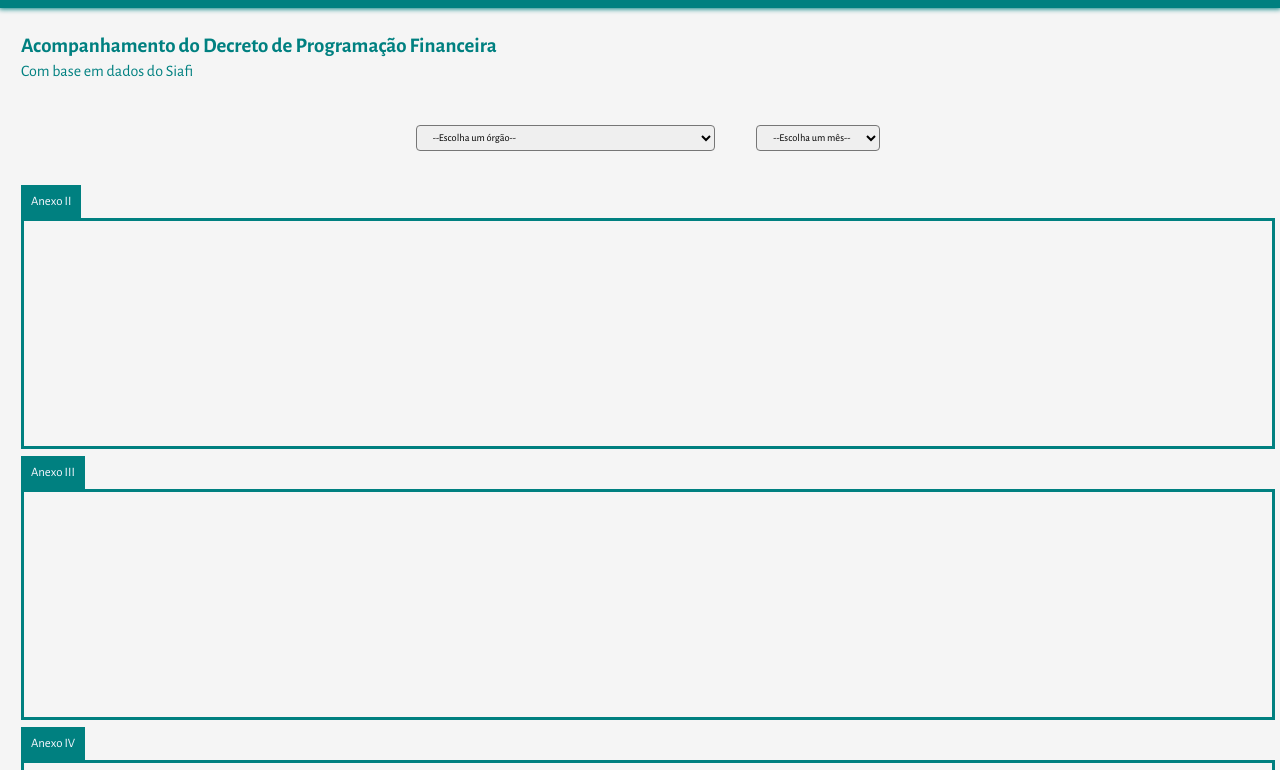
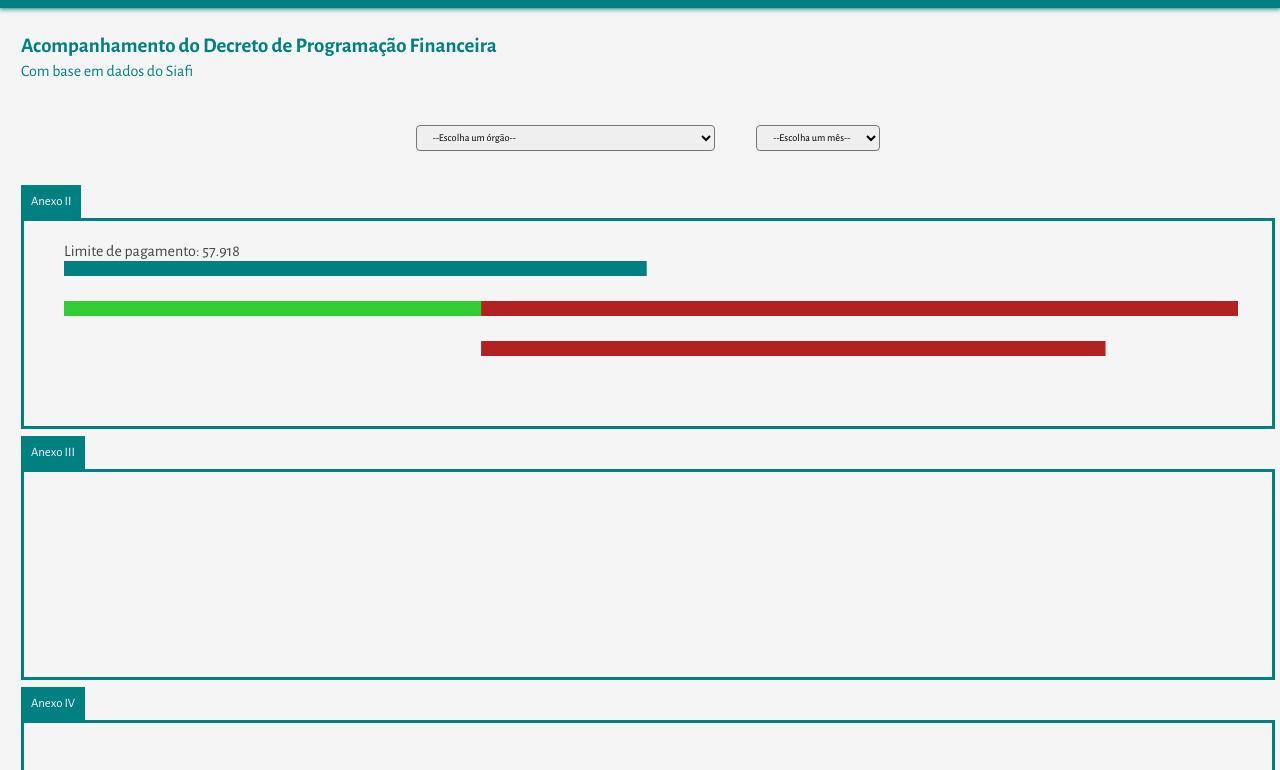
Before and after one commit to tchiluanda/caixa, a plain HTML site: page testes-fin-orc/index.html in a window 1280 px wide. Shown: the part 30-800 px from the top of the page. Drawn offline with nearby package versions, Linux system fonts and the light colour scheme.

Commit message:
prototipo

```diff
--- a/testes-fin-orc/estilos.css
+++ b/testes-fin-orc/estilos.css
@@ -90,6 +90,13 @@ section.quadro p.titulo-card span {
 }
 
 section.quadro div.container-svg {
-    padding: 10px;
+    /* padding: 10px; */
     border: 3px solid teal;
+    position: relative;
 }
+
+section.quadro div.container-svg p.label {
+    position: absolute;
+    text-align: right;
+
+}
--- a/testes-fin-orc/visualizacao.js
+++ b/testes-fin-orc/visualizacao.js
@@ -93,25 +93,58 @@ d3.csv("orc_fin.csv").then(function(dados) {
 
       console.log(max_geral);
 
+      // escala
+
       const scale_x = d3.scaleLinear()
         .domain([0, max_geral])
-        .range([PAD, w_grafico-PAD]);
+        .range([0, w-2*PAD]);
 
+      console.log("escalado", scale_x(max_geral))
+
+      let svg_id;
+
+      // selecao do svg
+      switch (anexo) {
+        case "Anexo II":
+          svg_id = "anexo2"
+          break;
+        case "Anexo III":
+          svg_id = "anexo3"
+          break;
+        case "Anexo IV":
+          svg_id = "anexo4"
+          break;
+      }
+
+      console.log("." + svg_id + " svg")
+
+      const $svg = d3.select("." + svg_id + " svg");
+      const $container = d3.select("." + svg_id + " .container-svg");
+
+      // transformar dados_filtrados num array, para fazer um join inteligente
 
       const $rect1 = $svg.selectAll("rect.rect1").data(dados_filtrados);
       $rect1.enter().append("rect")
+       .classed("rect1", true)
        .attr("x", PAD)
        .attr("y", PAD)
-       .attr("width", function(d) {console.log("hi", +d.lim_pag); return(scale_x(+d.lim_pag))})
-       .attr("height", 10)
+       .attr("width", d => scale_x(+d.lim_pag))
+       .attr("height", 15)
        .attr("fill", "teal");
+
+      const $label1 = $container.selectAll("p.label1").data(dados_filtrados);
+      $label1.enter().append("p")
+        .style("top", `${PAD - 35}px`)
+        .style("left", PAD + "px")
+        .classed("label", true)
+        .text(d => "Limite de pagamento: " + formataBR(+d.lim_pag));
 
       const $rect2 = $svg.selectAll("rect.rect2").data(dados_filtrados);
        $rect2.enter().append("rect")
         .attr("x", PAD)
         .attr("y", PAD * 2)
         .attr("width", d => scale_x(+d.pg_mes))
-        .attr("height", 10)
+        .attr("height", 15)
         .attr("fill", "limegreen");
 
       const $rect3 = $svg.selectAll("rect.rect3").data(dados_filtrados);
@@ -119,8 +152,16 @@ d3.csv("orc_fin.csv").then(function(dados) {
          .attr("x", d => PAD + scale_x(+d.pg_mes))
          .attr("y", PAD * 2)
          .attr("width", d => scale_x(+d.lim_sq_sd))
-         .attr("height", 10)
+         .attr("height", 15)
          .attr("fill", "firebrick");
+
+      const $rect4 = $svg.selectAll("rect.rect3").data(dados_filtrados);
+         $rect4.enter().append("rect")
+          .attr("x", d => PAD + scale_x(+d.pg_mes))
+          .attr("y", PAD * 3)
+          .attr("width", d => scale_x(+d.liq_a_pg_sd))
+          .attr("height", 15)
+          .attr("fill", "firebrick");
     }
 
     draw_mes("20000", "2", "Anexo II")
```
